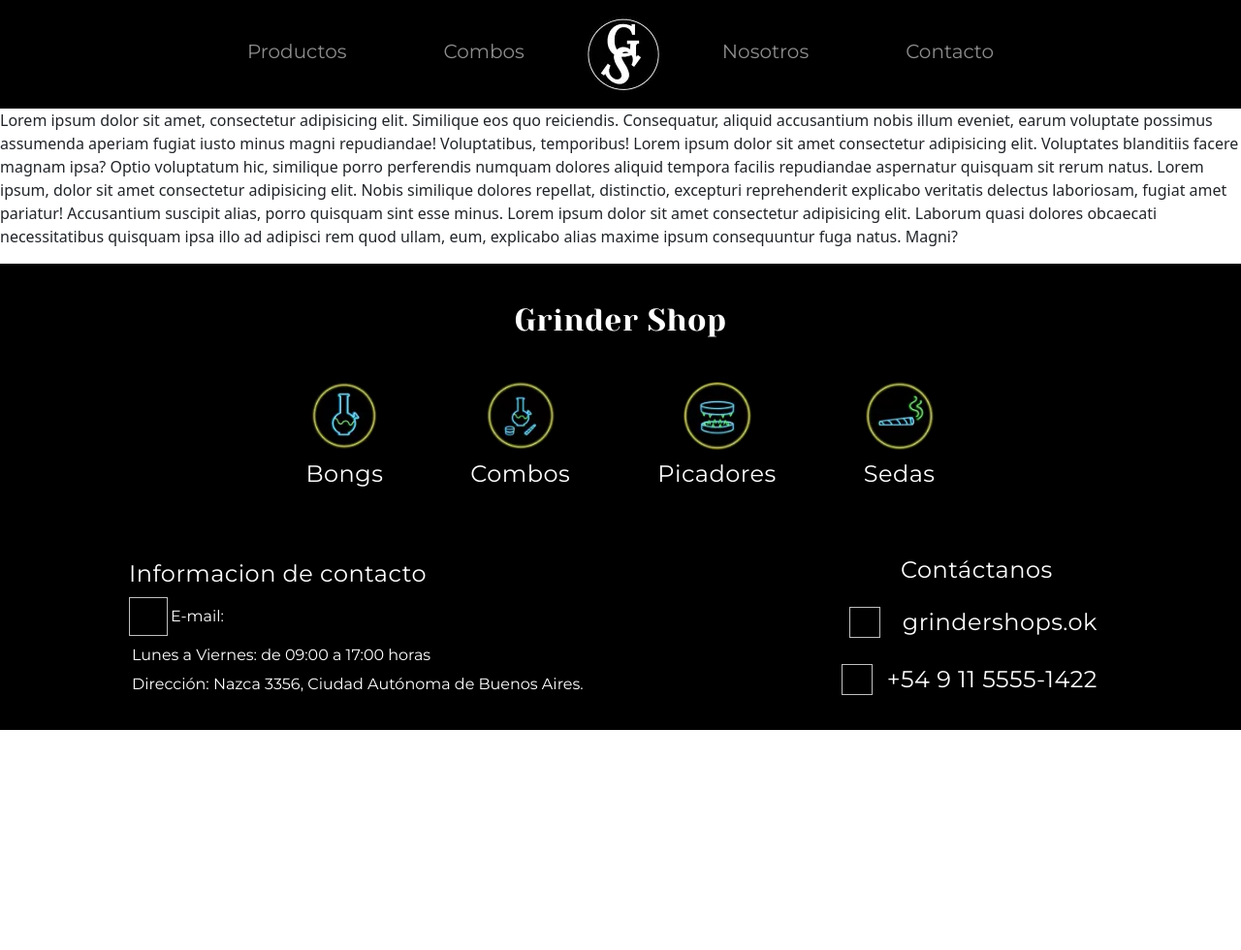
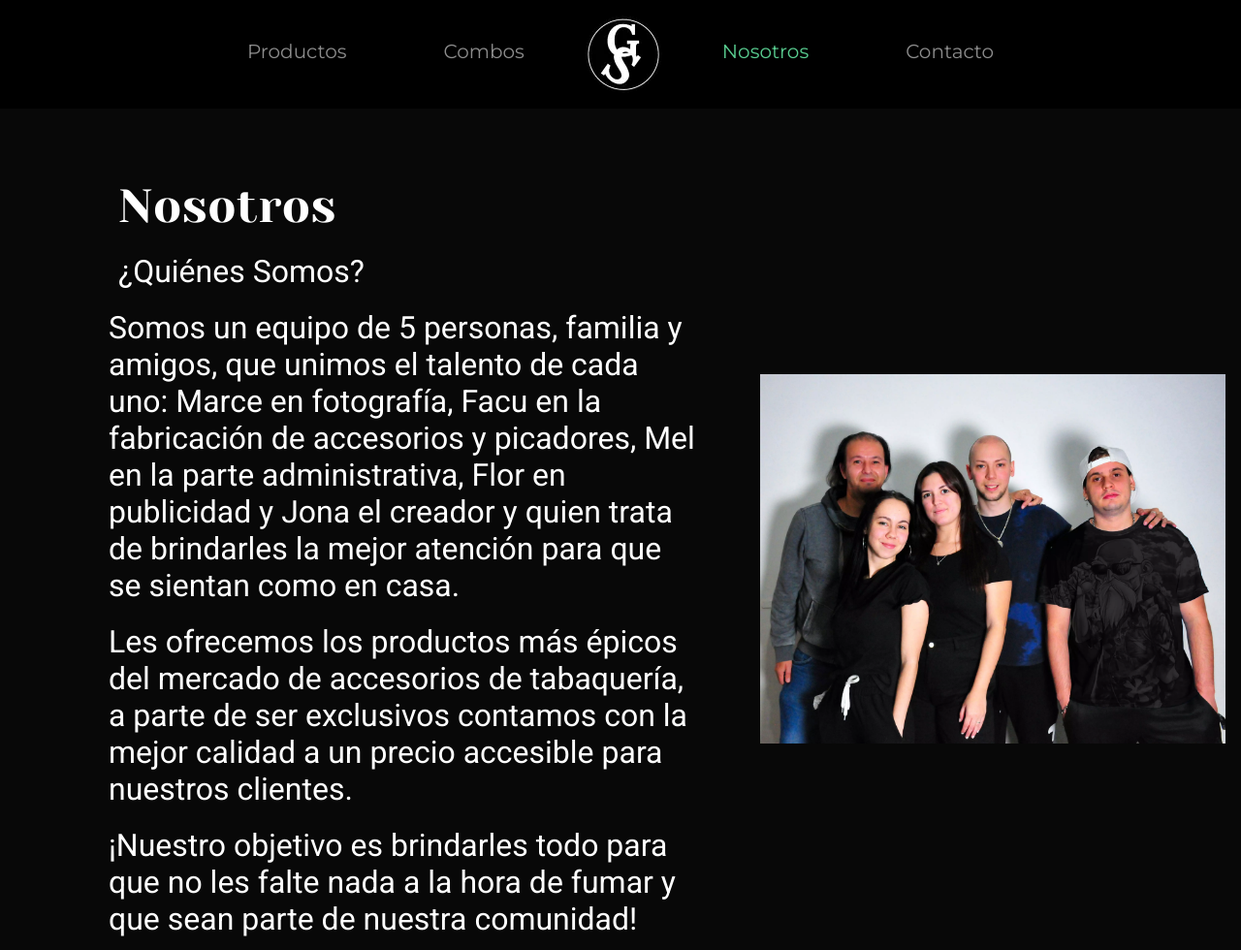
Before and after one commit to celinacalandria/grinderShop, a plain HTML site: page pags/nosotros.html in a window 1280 px wide. Shown: the top 980 px of the page at 97% size. Before the commit the page ends 800 px from the top, so only its background shows below. Drawn offline with nearby package versions, Linux system fonts and the light colour scheme.

Commit message:
pagina nosotros

```diff
--- a/pags/nosotros.html
+++ b/pags/nosotros.html
@@ -21,6 +21,8 @@
     <link rel="preconnect" href="https://fonts.gstatic.com" crossorigin>
     <link href="https://fonts.googleapis.com/css2?family=Montserrat&display=swap" rel="stylesheet">
     <link href="https://fonts.googleapis.com/css2?family=Yeseva+One&display=swap" rel="stylesheet">
+    <link href="https://fonts.googleapis.com/css2?family=Roboto&family=Yeseva+One&display=swap" rel="stylesheet">
+
 
     <!-- bootstrap -->
     <link href="https://cdn.jsdelivr.net/npm/bootstrap@5.0.2/dist/css/bootstrap.min.css" rel="stylesheet" integrity="sha384-EVSTQN3/azprG1Anm3QDgpJLIm9Nao0Yz1ztcQTwFspd3yD65VohhpuuCOmLASjC" crossorigin="anonymous">
@@ -56,7 +58,7 @@
                 </div>
 
                 <li class="nav-item">
-                    <a class="nav-link" href="nosotros.html">Nosotros</a>
+                    <a class="nav-link" href="nosotros.html" id="nosotros">Nosotros</a>
                 </li>
                 <li class="nav-item">
                     <a class="nav-link" href="contacto.html">Contacto</a>
@@ -66,15 +68,30 @@
 
     </nav>
 
+    <!-- section -->
+    <section class="nosotros">
+        <div class="nosotrosInfo">
+            <h3>
+                Nosotros
+            </h3>
+            <h6>
+                ¿Quiénes Somos?
+            </h6>
+            <p>
+                Somos un equipo de 5 personas, familia y amigos, que unimos el talento de cada uno: Marce en fotografía, Facu en la fabricación de accesorios y picadores, Mel en la parte administrativa, Flor en publicidad y Jona el creador y quien trata de brindarles la mejor atención para que se sientan como en casa.
+            </p>
+            <p>
+                Les ofrecemos los productos más épicos del mercado de accesorios de tabaquería, a parte de ser exclusivos contamos con la mejor calidad a un precio accesible para nuestros clientes.
+            </p>
+            <p>
+                ¡Nuestro objetivo es brindarles todo para que no les falte nada a la hora de fumar y que sean parte de nuestra comunidad!
+            </p>
+        </div>
 
-    <!--  -->
-    <div>
-        <p>Lorem ipsum dolor sit amet, consectetur adipisicing elit. Similique eos quo reiciendis. Consequatur, aliquid accusantium nobis illum eveniet, earum voluptate possimus assumenda aperiam fugiat iusto minus magni repudiandae! Voluptatibus, temporibus!
-        Lorem ipsum dolor sit amet consectetur adipisicing elit. Voluptates blanditiis facere magnam ipsa? Optio voluptatum hic, similique porro perferendis numquam dolores aliquid tempora facilis repudiandae aspernatur quisquam sit rerum natus.
-        Lorem ipsum, dolor sit amet consectetur adipisicing elit. Nobis similique dolores repellat, distinctio, excepturi reprehenderit explicabo veritatis delectus laboriosam, fugiat amet pariatur! Accusantium suscipit alias, porro quisquam sint esse minus.
-        Lorem ipsum dolor sit amet consectetur adipisicing elit. Laborum quasi dolores obcaecati necessitatibus quisquam ipsa illo ad adipisci rem quod ullam, eum, explicabo alias maxime ipsum consequuntur fuga natus. Magni?
-        </p>
-    </div>
+        <div class="nosotrosFoto">
+            <img src="../img/nosotros.webp" alt="foto grupal">
+        </div>
+    </section>
 
     <!-- footer -->
     <footer class="footer">
@@ -84,19 +101,19 @@
             <ul>
                 <li>
                     <p>Bongs</p>
-                    <img src="../img/bongs.webp">
+                    <img src="../img/bongs.webp" alt="bongs">
                 </li>
                 <li>
                     <p>Combos</p>
-                    <img src="../img/combos.webp">
+                    <img src="../img/combos.webp" alt="combos">
                 </li>
                 <li>
                     <p>Picadores</p>
-                    <img src="../img/picadores.webp">
+                    <img src="../img/picadores.webp" alt="picadores">
                 </li>
                 <li>
                     <p>Sedas</p>
-                    <img src="../img/sedas.webp">
+                    <img src="../img/sedas.webp" alt="sedas">
                 </li>
             </ul>
         </div>
@@ -107,16 +124,16 @@
                     Informacion de contacto
                 </h6>
                 <div>
-                    <img>
+                    <img src="../img/email.webp" alt="email">
                     <p>
-                        E-mail:
+                        E-mail: info@grindershops.com
                     </p>
                 </div>
                 <p>
                     Lunes a Viernes: de 09:00 a 17:00 horas
                 </p>
                 <p>
-                    Dirección: Nazca 3356, Ciudad Autónoma de Buenos Aires.
+                    Dirección: Villa del Parque, Ciudad Autónoma de Buenos Aires - Argentina
                 </p>
             </div>
 
@@ -125,15 +142,15 @@
                     Contáctanos
                 </h6>
                 <div>
-                    <img>
+                    <img src="../img/ig.webp" id="imgIg" alt="ig">
                     <p>
                         grindershops.ok
                     </p>
                 </div>
                 <div>
-                    <img>
+                    <img src="../img/whatsapp.webp" alt="whatsapp">
                     <p>
-                        +54 9 11 5555-1422
+                        +549 11 2292-5532
                     </p>
                 </div>
             </div>
--- a/scss/_desktop.scss
+++ b/scss/_desktop.scss
@@ -19,12 +19,63 @@
     line-height: 24px;
     li{
         padding: 17px 42px 17px 42px;
+        a{
+            &:hover{
+                color: $hover;
+            }
+        }
     }
 }
 .navbar-brand{
     @include ceroMP;
     align-items: center;
 }
+
+/* nosotros */
+#nosotros{
+    color: $hover;
+}
+.nosotros{
+    display: grid;
+    grid-template-columns: 3fr 2fr;
+    grid-template-rows: auto;
+    grid-template-areas: "info foto";
+}
+.nosotrosInfo{
+    margin: 4rem 3rem 4rem 7rem;
+    grid-area: info;
+    h3{
+        @include letraGrinder;
+        font-size: 48px;
+        line-height: 55px;
+        letter-spacing: 0.03rem;
+        padding: 10px;
+        margin: 0px;
+    }
+    h6{
+        @include letraTexto;
+        font-size: 32px;
+        padding: 10px;
+        margin: 0px;
+    }
+    p{
+        @include letraTexto;
+        font-weight: 300;
+        font-size: 32px;
+        line-height: 38px;
+        padding: 10px 0px 10px 0px;
+        margin: 0px;
+    }
+}
+.nosotrosFoto{
+    grid-area: foto;
+    @include centrado;
+    img{
+        width: 30rem;
+        height: auto;
+    }
+}
+
 
 /* footer */
 .footer{
--- a/scss/_mixin.scss
+++ b/scss/_mixin.scss
@@ -15,6 +15,13 @@
     color: $blanco;
 }
 
+@mixin letraTexto {
+    font-family: 'Roboto', sans-serif;
+    font-style: normal;
+    font-weight: 500;
+    color: $blanco;
+}
+
 /* m=0 p=0 */
 @mixin ceroMP{
     margin: 0px;
--- a/scss/_variables.scss
+++ b/scss/_variables.scss
@@ -4,3 +4,4 @@
 $fondo: #080808;
 $negro: #000000;
 $blanco: #FFFFFF;
+$hover:#59CD90;
--- a/scss/estilo.scss
+++ b/scss/estilo.scss
@@ -7,3 +7,6 @@
 @import "mobile"; */
 
 /* generales */
+#inicio{
+    background-color: $fondo;
+}
```
Also changed, not shown: index.html (+13 -11 lines), pags/combos.html (+11 -9 lines), pags/contacto.html (+13 -10 lines), pags/productos.html (+11 -10 lines), css/estilo.css, img/ig.jpg (deleted), img/ig.webp (added), img/nosotros.webp (added), img/whatsapp.jpg (deleted), img/whatsapp.webp (added), 1 other file.
